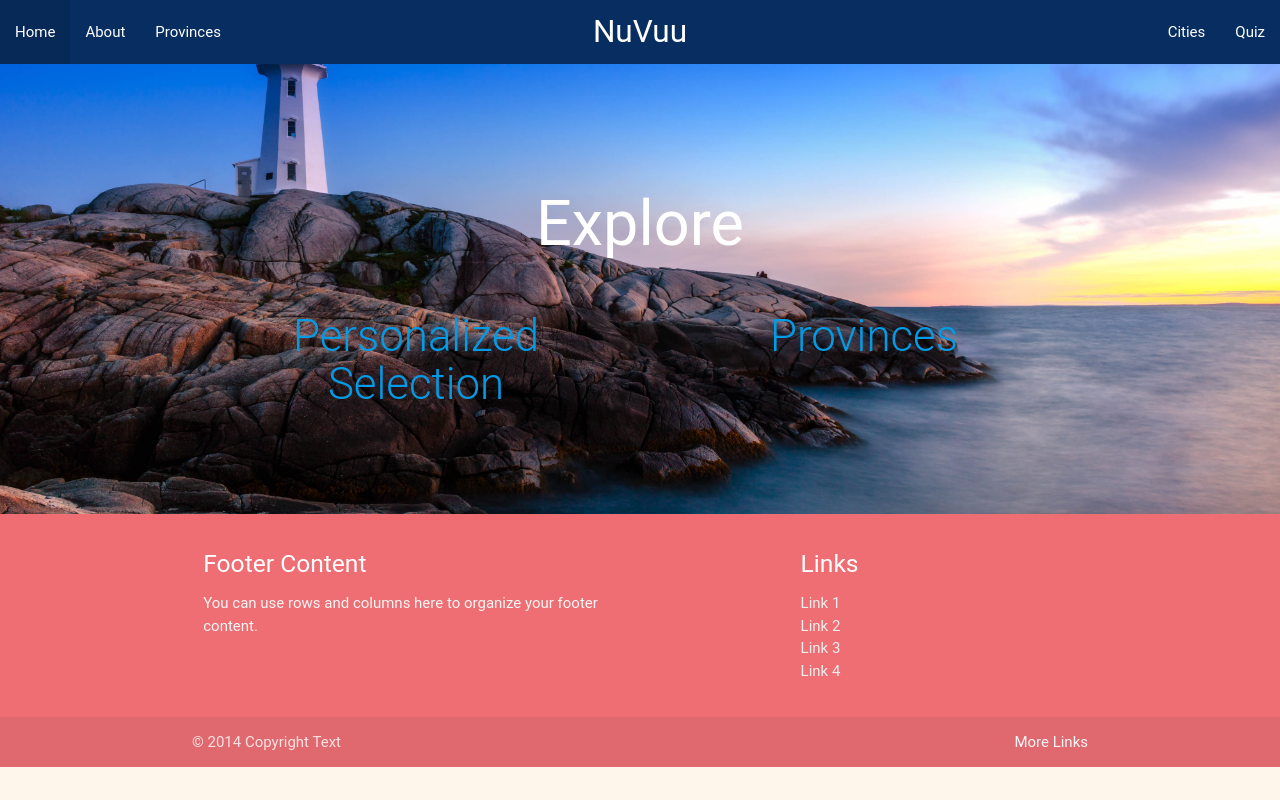
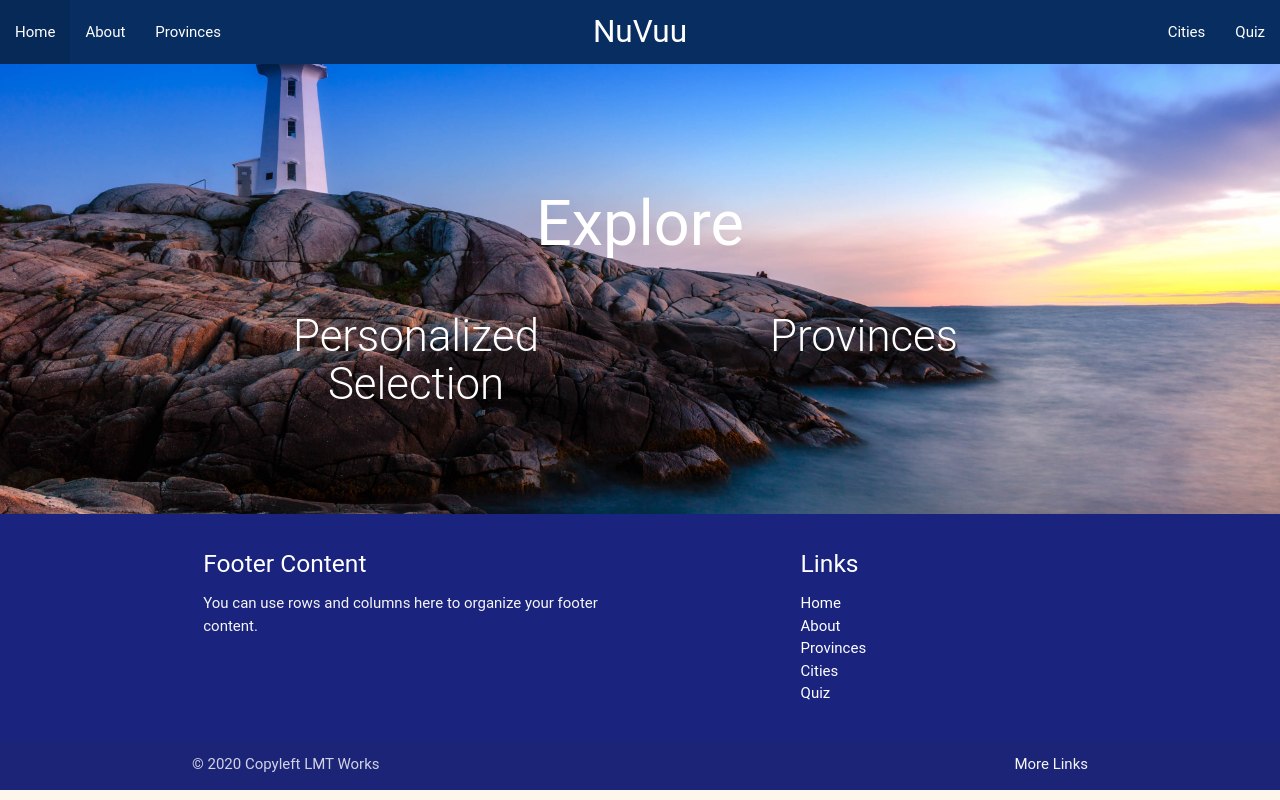
Before and after one commit to lisafaggiolo/Vuu, a React (Create React App) app in the folder client/: page /home in a window 1280 px wide. Built offline with nearby package versions, Linux system fonts and the light colour scheme.

Commit message:
styled footer

```diff
--- a/client/src/components/Footer.jsx
+++ b/client/src/components/Footer.jsx
@@ -1,30 +1,34 @@
 import React from 'react'
+import { Link } from "react-router-dom";
 import "./App.scss";
 
 const Footer = () =>{
   return (
-    <footer class="page-footer">
-      <div class="container">
-        <div class="row">
-          <div class="col l6 s12">
-            <h5 class="white-text">Footer Content</h5>
-            <p class="grey-text text-lighten-4">You can use rows and columns here to organize your footer content.</p>
+    <footer className="page-footer indigo darken-4">
+      <div className="container">
+        <div className="row">
+          <div className="col l6 s12">
+            <h5 className="white-text">Footer Content</h5>
+            <p className="grey-text text-lighten-4">You can use rows and columns here to organize your footer content.</p>
           </div>
-          <div class="col l4 offset-l2 s12">
-            <h5 class="white-text">Links</h5>
+          <div className="col l4 offset-l2 s12">
+            <h5 className="white-text">Links</h5>
             <ul>
-              <li><a class="grey-text text-lighten-3" href="#!">Link 1</a></li>
-              <li><a class="grey-text text-lighten-3" href="#!">Link 2</a></li>
-              <li><a class="grey-text text-lighten-3" href="#!">Link 3</a></li>
-              <li><a class="grey-text text-lighten-3" href="#!">Link 4</a></li>
+
+              <li><Link to="/home" href="#!" className="white-text">Home</Link></li>
+              <li><Link to="/about" href="#!" className="white-text">About</Link></li>
+              <li><Link to="/provinces" href="#!" className="white-text">Provinces</Link></li>
+              <li><Link to="/cities" href="#!" className="white-text">Cities</Link></li>
+              <li><Link to="/quiz" href="#!" className="white-text">Quiz</Link></li>
+
             </ul>
           </div>
         </div>
       </div>
-      <div class="footer-copyright">
-        <div class="container">
-        © 2014 Copyright Text
-        <a class="grey-text text-lighten-4 right" href="#!">More Links</a>
+      <div className="footer-copyright">
+        <div className="container">
+        © 2020 Copyleft LMT Works
+        <a className="grey-text text-lighten-4 right" href="#!">More Links</a>
         </div>
       </div>
     </footer>
--- a/client/src/components/Header.jsx
+++ b/client/src/components/Header.jsx
@@ -9,7 +9,7 @@ const Navbar = () => {
     <nav>
     <div className="nav-wrapper">
       <ul id="nav-mobile" className="left">
-        <li ><Link to="/home">Home</Link></li>
+        <li><Link to="/home">Home</Link></li>
         <li><Link to="/about">About</Link></li>
         <li><Link to="/provinces">Provinces</Link></li>
       </ul>
--- a/client/src/components/Home.js
+++ b/client/src/components/Home.js
@@ -14,8 +14,8 @@ const Home = () => {
             <br/>
             <h1 className="header center">Explore</h1>
             <div className="row center">
-              <h3 className="header col s6 light"><Link to="/quiz">Personalized Selection</Link></h3>
-              <h3 className="header col s6 light"><Link to="/provinces">Provinces</Link></h3>
+              <h3 className="header col s6 light"><Link to="/quiz" className="white-text">Personalized Selection</Link></h3>
+              <h3 className="header col s6 light"><Link to="/provinces" className="white-text">Provinces</Link></h3>
             </div>
             <br/>
             <br/>
```
Also changed, not shown: client/src/components/App.scss (line endings or trailing spaces).
